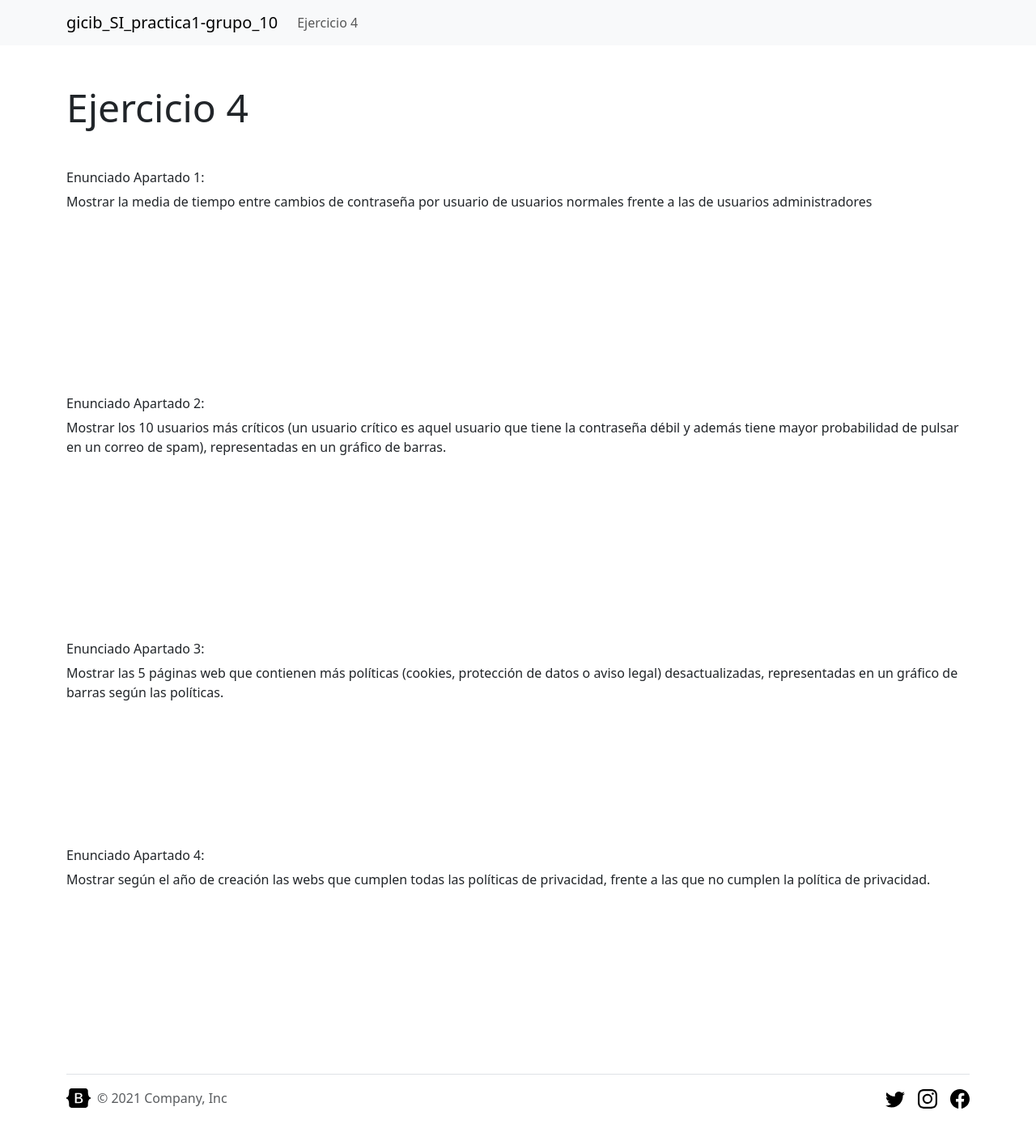
After one commit to nachoalv/gicib_SI_practica1_sistemaETL, a Flask app: template templates/ej4.html in a window 1280 px wide. The commit adds this page. Shown: the whole page at 81% size. Run offline with Flask 3, Linux system fonts and the light colour scheme; the template is opened without the code that fills it, so the values that code supplies are empty; a map, chart or similar area stays blank.

Commit message:
minor fixes + clean up
Co-Authored-By: nachoalv <126870361+nachoalv@users.noreply.github.com>

```diff
--- a/app.py
+++ b/app.py
@@ -1,13 +1,9 @@
+import json
 
 from flask import Flask, render_template
-from bdd_elements.analisis_bd import mediaCambios2
-from matplotlib import pyplot as plt
-import base64
-from io import BytesIO
-from matplotlib.figure import Figure
 import matplotlib
 
-from bdd_elements.prueba_ej4 import ej4ap3, ej4ap2, ej4ap4
+from bdd_elements.prueba_ej4 import ej4ap1, ej4ap2, ej4ap3, ej4ap4
 
 matplotlib.use('Agg')
 
@@ -20,41 +16,40 @@ def index():
     return render_template('index.html')
 
 
-@app.route('/MediaDeTiempo')
-def media_de_tiempo():
-    medias = mediaCambios2("./bdd_elements")
-    mediaUsuario = medias[0]
-    mediaAdmin = medias[1]
+#@app.route('/MediaDeTiempo')
+#def media_de_tiempo():
+#    medias = ej4ap1("./bdd_elements")
+#    medias_json = json.dumps(medias)
+#    return render_template('media_de_tiempo.html', medias=medias_json)
+#
+#
+#@app.route('/criticos')
+#def criticos():
+#    criticos = ej4ap2("./bdd_elements")
+#    return render_template('criticos.html', criticos=criticos.to_dict(orient='records'))
+#
+#
+#@app.route('/politicas')
+#def politicas():
+#    politicas_desactualizadas = ej4ap3("./bdd_elements")
+#    cumplen_politicas = ej4ap4("./bdd_elements")
+#    return render_template('politicas.html',
+#                           politicas=politicas_desactualizadas.to_dict(orient='records'),
+#                           cumplen_politicas=cumplen_politicas.to_dict(orient='records'))
 
-    labels = ['Usuario', 'Administrador']
-    plt.bar(labels, medias)
-    plt.xlabel('Tipo de Usuario')
-    plt.ylabel('Media de Diferencia de Días')
-    plt.title('Medias de Diferencia de Días por Tipo de Usuario')
-
-    img_filename = "media_plot_ej4_1.png"
-
-    img_path = f"static/img/{img_filename}"
-    plt.savefig(img_path)
-    plt.close()
-
-    return render_template('media_de_tiempo.html', mediaUsuario=mediaUsuario, mediaAdmin=mediaAdmin, img_filename=img_filename)
-
-
-@app.route('/criticos')
-def criticos():
+@app.route('/4')
+def ej4():
+    medias = ej4ap1("./bdd_elements")
+    medias_json = json.dumps(medias)
     criticos = ej4ap2("./bdd_elements")
-    return render_template('criticos.html', criticos=criticos.to_dict(orient='records'))
-
-
-@app.route('/politicas')
-def politicas():
     politicas_desactualizadas = ej4ap3("./bdd_elements")
     cumplen_politicas = ej4ap4("./bdd_elements")
-    return render_template('politicas.html',
+
+    return render_template('ej4.html',
+                           medias=medias_json,
+                           criticos=criticos.to_dict(orient='records'),
                            politicas=politicas_desactualizadas.to_dict(orient='records'),
-                           cumplen_politicas=cumplen_politicas.to_dict(orient='records'))
-
-
+                           cumplen_politicas=cumplen_politicas.to_dict(orient='records')
+                           )
 if __name__ == '__main__':
     app.run(host="0.0.0.0", debug=True)
--- a/bdd_elements/insercion_bdd.py
+++ b/bdd_elements/insercion_bdd.py
@@ -80,12 +80,12 @@ if __name__ == '__main__':
             '''INSERT INTO usuarios (nombre, telefono, contrasena, provincia, permisos, emails_total, emails_phishing, emails_clicados, pwd_debil) VALUES (?, ?, ?, ?, ?, ?, ?, ?, ?)''',
             (key, tlf, user['contrasena'], prv, user['permisos'], user['emails']['total'],
              user['emails']['phishing'], user['emails']['cliclados'], debil))
+
         for i in range(len(user['fechas'])):
             if user['ips'] == 'None':
                 ips = None
             else:
                 ips = user['ips'][i]
-
             fecha = user['fechas'][i] if 'fechas' in user and i < len(user['fechas']) else None
             ip = user['ips'][i] if 'ips' in user and i < len(user['ips']) else None
 
--- /dev/null
+++ b/templates/ej4.html
@@ -0,0 +1,212 @@
+{% extends "layout.html" %}
+{% block title %}Politicas{% endblock %}
+{% block jumbo %}
+    <h1 class="display-5 mt-5">Ejercicio 4</h1>
+{% endblock %}
+{% block main %}
+    <section class="container mt-5 mb-5">
+        <h6 class="font-weight-bold">Enunciado Apartado 1:</h6>
+        <p class="font-weight-normal">Mostrar la media de tiempo entre cambios de contraseña por usuario de usuarios normales frente a las de usuarios administradores</p>
+        <div class="row justify-content-around mt-4">
+            <div class="col-10 col-md-6 h-75 d-inline-block mx-auto text-center">
+              <canvas id="chartap1"></canvas>
+            </div>
+        </div>
+    </section>
+     <section class="container mt-5 mb-5">
+        <h6 class="font-weight-bold">Enunciado Apartado 2:</h6>
+        <p class="font-weight-normal">Mostrar los 10 usuarios más críticos (un usuario crítico es aquel usuario que tiene la contraseña débil y además tiene mayor probabilidad de pulsar en un correo de spam), representadas en un gráfico de barras.</p>
+        <div class="row mt-4 justify-content-md-center">
+            <div class="col-10 col-md-6 h-75 d-inline-block mx-auto text-center">
+              <canvas id="chartap2"></canvas>
+            </div>
+        </div>
+    </section>
+    <section class="container mt-5 mb-5">
+        <h6 class="font-weight-bold">Enunciado Apartado 3:</h6>
+        <p class="font-weight-normal">Mostrar las 5 páginas web que contienen más políticas (cookies, protección de datos o aviso legal) desactualizadas, representadas en un gráfico de barras según las políticas.</p>
+        <div class="row mt-4 justify-content-md-center">
+            <div class="col-10 col-md-6 h-75 d-inline-block mx-auto text-center">
+              <canvas id="chartap3"></canvas>
+            </div>
+        </div>
+        <h6 class="font-weight-bold">Enunciado Apartado 4:</h6>
+        <p class="font-weight-normal">Mostrar según el año de creación las webs que cumplen todas las políticas de privacidad, frente a las que no cumplen la política de privacidad.</p>
+        <div class="row mt-4 justify-content-md-center">
+            <div class="col-10 col-md-6 h-75 d-inline-block mx-auto text-center">
+              <canvas id="chartap4"></canvas>
+            </div>
+        </div>
+    </section>
+{% endblock %}
+{% block scripts %}
+    <script>
+    const medias = {{ medias | safe }};
+    const ctxap1 = document.getElementById('chartap1');
+    new Chart(ctxap1, {
+        type: 'bar',
+  data: {
+    labels: ["Usuario", "Administrador"],
+    datasets: [{
+      label: 'Valor medio de tiempo entre cambios de contraseña',
+      data: medias,
+      backgroundColor: [
+        'rgba(255, 99, 132, 0.2)',
+        'rgba(54, 162, 235, 0.2)'
+      ],
+      borderColor: [
+        'rgba(255,99,132,1)',
+        'rgba(54, 162, 235, 1)'
+      ],
+      borderWidth: 1
+    }]
+  },
+  options: {
+    scales: {
+      yAxes: [{
+        ticks: {
+          beginAtZero: true
+        }
+      }]
+    }
+  }
+      });
+    const ctxap2 = document.getElementById('chartap2');
+    const criticos = {{ criticos | tojson | safe }};
+    new Chart(ctxap2, {
+        type: 'bar',
+  data: {
+    labels: criticos.map(item => item.nombre),
+    datasets: [{
+      label: 'Usuarios más criticos',
+      data: criticos.map(item => item.probabilidad_spam),
+      backgroundColor: [
+        'rgba(255, 99, 132, 0.2)',
+        'rgba(54, 162, 235, 0.2)',
+        'rgba(61,255,66,0.32)',
+        'rgba(235,178,54,0.2)'
+      ],
+      borderColor: [
+        'rgba(255,99,132,1)',
+        'rgba(54, 162, 235, 1)',
+        'rgb(54,131,0)',
+        'rgb(235,199,54)'
+      ],
+      borderWidth: 1
+    }]
+  },
+  options: {
+    scales: {
+      yAxes: [{
+        ticks: {
+          beginAtZero: true
+        }
+      }]
+    }
+  }
+      });
+    const ctxap3 = document.getElementById('chartap3');
+
+    // Accede a la variable 'politicas' que pasaste desde Flask
+    const politicas = {{ politicas | tojson | safe }};
+
+
+
+    new Chart(ctxap3, {
+        type: 'bar',
+        data: {
+            labels: politicas.map(item => item.nombre),
+            datasets: [
+                {
+                    label: 'cookies',
+                    data: politicas.map(item => item.cookies),
+                    backgroundColor: 'rgba(255, 99, 132, 0.2)',
+                    borderColor: 'rgba(255,99,132,1)',
+                    borderWidth: 1
+                },
+                {
+                    label: 'aviso',
+                    data: politicas.map(item => item.aviso),
+                    backgroundColor: 'rgba(54, 162, 235, 0.2)',
+                    borderColor: 'rgba(54, 162, 235, 1)',
+                    borderWidth: 1
+                },
+                {
+                    label: 'proteccion de datos',
+                    data: politicas.map(item => item.proteccion_de_datos),
+                    backgroundColor: 'rgba(61,255,66,0.32)',
+                    borderColor: 'rgb(54,131,0)',
+                    borderWidth: 1
+                },
+            ]
+        },
+        options: {
+            plugins: {
+                title: {
+                    display: true,
+                    text: 'Páginas web con menos políticas actualizadas'
+                },
+            },
+            responsive: true,
+            scales: {
+                x: {
+                    stacked: true,
+                },
+                y: {
+                    stacked: true,
+                    suggestedMax: 3.5
+                }
+            }
+        }
+    });
+
+    const ctxap4 = document.getElementById('chartap4');
+    const cumplen_politicas = {{ cumplen_politicas | tojson | safe }};
+
+
+    new Chart(ctxap4, {
+        type: 'bar',
+        data: {
+            labels: cumplen_politicas.map(item => item.creacion),
+            datasets: [
+                {
+                    label: 'Cumplen',
+                    data: cumplen_politicas.map(item => item.cumplen),
+                    backgroundColor: 'rgba(61,255,66,0.32)',
+                    borderColor: 'rgb(54,131,0)',
+                    borderWidth: 1
+                },
+                {
+                    label: 'No cumplen',
+                    data: cumplen_politicas.map(item => item.no_cumplen),
+                    backgroundColor: 'rgba(255, 99, 132, 0.2)',
+                    borderColor: 'rgba(255,99,132,1)',
+                    borderWidth: 1
+                }
+            ]
+        },
+        options: {
+            plugins: {
+                tooltip: {
+                    callbacks: {
+                        afterBody: function (context) {
+                            if (context[0].dataset["label"] == "Cumplen") {
+                                return cumplen_politicas[context[0].dataIndex]["nombres_cumplen"]
+                            } else {
+                                return cumplen_politicas[context[0].dataIndex]["nombres_no_cumplen"]
+                            }
+                        },
+                    }
+                },
+                title: {
+                    display: true,
+                    text: 'Cumplimiento de políticas por año'
+                },
+            },
+            responsive: true,
+        }
+    });
+
+
+    </script>
+{% endblock %}
--- a/templates/layout.html
+++ b/templates/layout.html
@@ -3,32 +3,20 @@
 <head>
     <meta charset="UTF-8">
     <meta name="viewport" content="width=device-width, initial-scale=1, shrink-to-fit=no">
-    <title>{% block title %}{% endblock %} - LoQueQuieras</title>
+    <title>{% block title %}{% endblock %} - gicib_SI_practica1</title>
 
     <!-- Agrega los enlaces a los archivos CSS de Bootstrap -->
     <link href="https://cdn.jsdelivr.net/npm/bootstrap@5.3.0/dist/css/bootstrap.min.css" rel="stylesheet">
-    <link rel="stylesheet" href="../static/main.css">
 </head>
 <body>
 
 <!-- Navbar -->
 <nav class="navbar navbar-expand-lg navbar-light bg-body-tertiary">
   <div class="container">
-    <a class="navbar-brand" href="#">Asies</a>
-    <a class="navbar-brand" href="#">
-      <img
-        src="https://www.lahiguera.net/musicalia/artistas/falete/fotos/2959/falete.jpg"
-        height="20"
-        alt="MDB Logo"
-        loading="lazy"
-      />
-    </a>
+    <a class="navbar-brand" href="#">gicib_SI_practica1-grupo_10</a>
     <div class="collapse navbar-collapse" id="navbarNavAltMarkup">
       <div class="navbar-nav">
-        <a class="nav-link" href="/MediaDeTiempo">Media</a>
-        <a class="nav-link" href="/criticos">Críticos</a>
-        <a class="nav-link" href="/politicas">Políticas</a>
-
+        <a class="nav-link" href="/4">Ejercicio 4</a>
       </div>
     </div>
   </div>
```
Also changed, not shown: bdd_elements/analisis_bd.py (+0 -47 lines), bdd_elements/prueba_ej4.py (+31 -1 lines), templates/media_de_tiempo.html (+3 -9 lines), static/img/media_plot_ej4_1.png (deleted).
